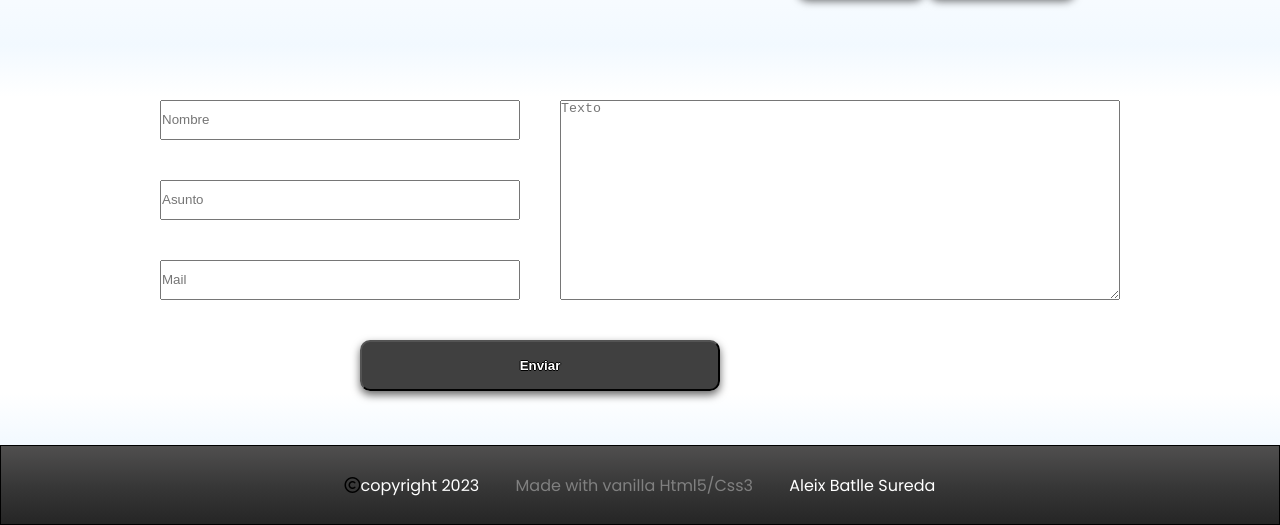
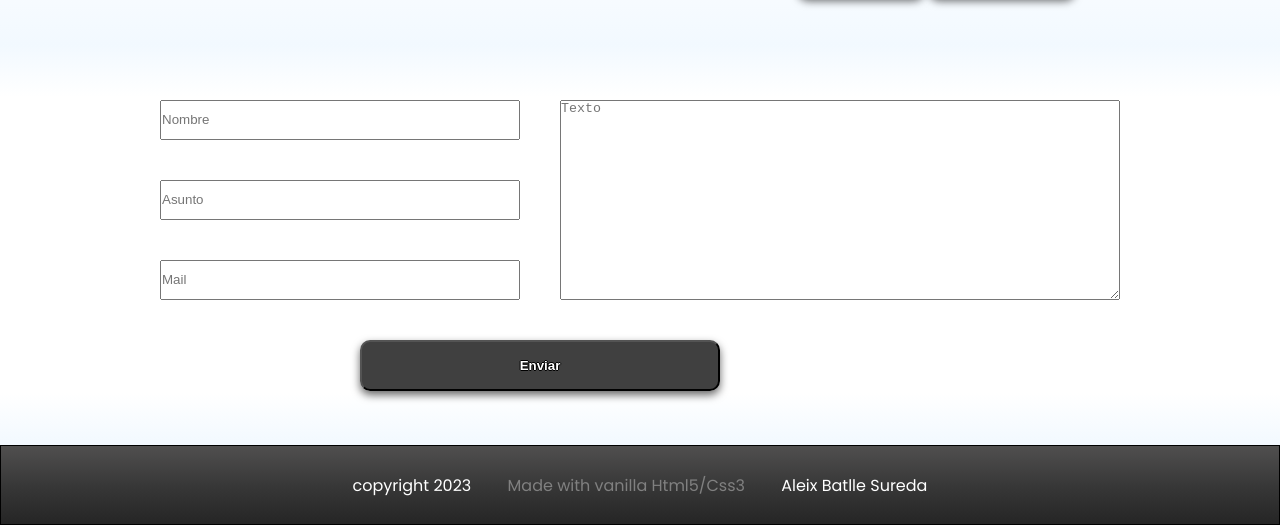
Before and after one commit to Aleixbs/CV_Aleixbs, a plain HTML site: page index.html in a window 1280 px wide. Shown: the part 4841-5366 px from the top of the page. Drawn offline with Linux system fonts and the light colour scheme.

Commit message:
Quitar el simbolito de copyright

```diff
--- a/index.html
+++ b/index.html
@@ -294,7 +294,7 @@
 
         <!-- Sección de footer enganchada al margen inferior de la página -->
         <footer>
-          <i class="fa-regular fa-copyright"></i><p style="color:white"> copyright 2023    <span style="color:grey; padding: 0 2rem;">Made with vanilla Html5/Css3</span>     Aleix Batlle Sureda </p>
+          <p style="color:white"> copyright 2023    <span style="color:grey; padding: 0 2rem;">Made with vanilla Html5/Css3</span>     Aleix Batlle Sureda </p>
         </footer>
 
         <script src="./main.js"></script>
```
